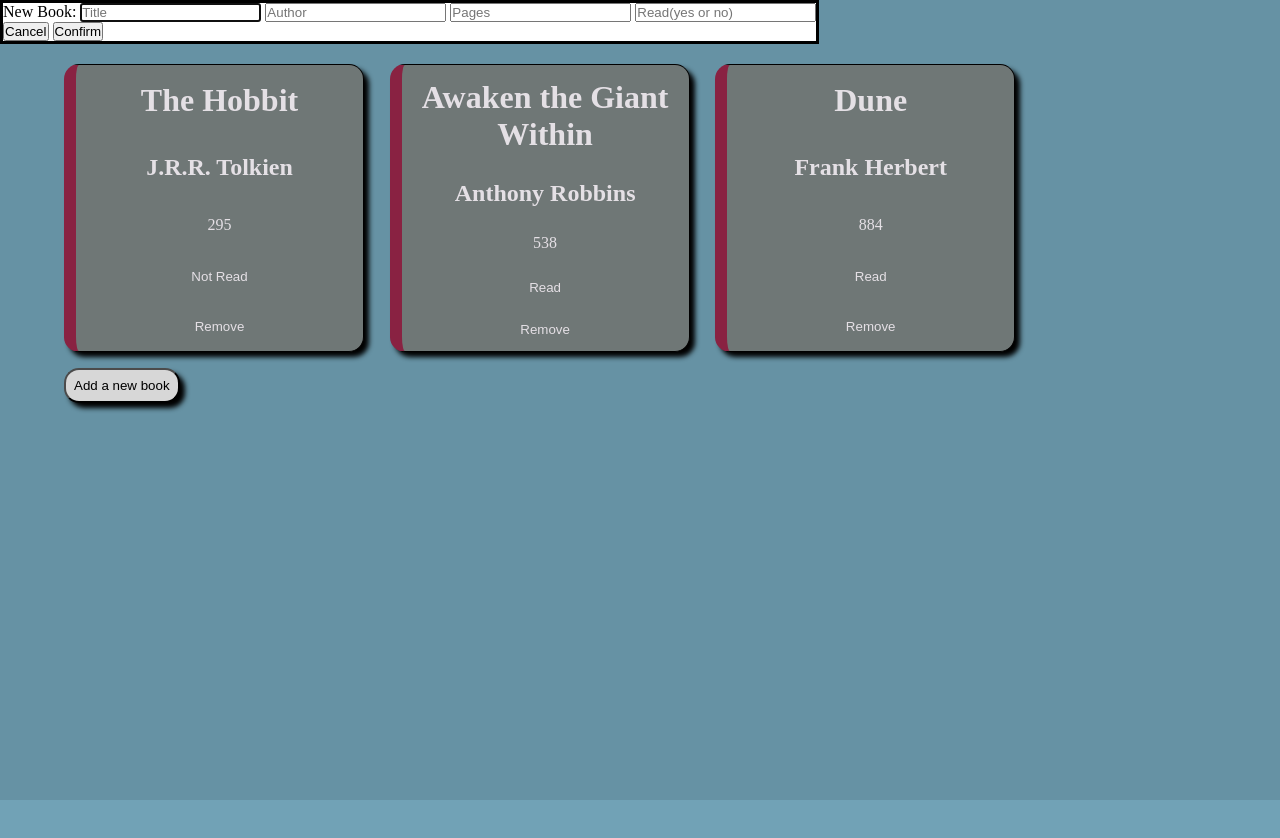
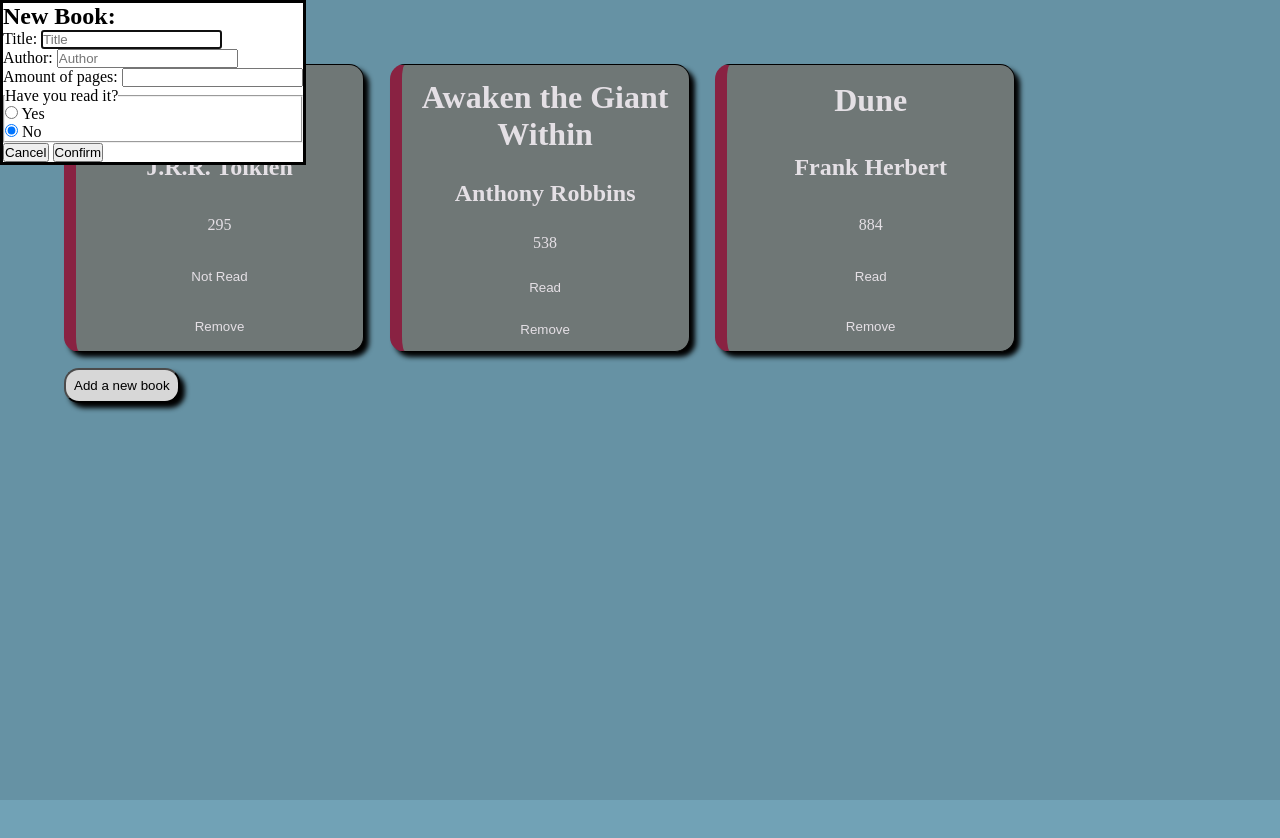
Before and after one commit to tyleraj93/library, a plain HTML site: page index.html in a window 1280 px wide. Both pictures are taken after a click on the button "Add a new book". Drawn offline with Linux system fonts and the light colour scheme.

Commit message:
Correct form labeling, id's, names, and structuring

```diff
--- a/index.html
+++ b/index.html
@@ -14,16 +14,33 @@
         </div>
         <div class="dialog-container">
             <dialog id="addBookDialog">
-                <form action="" method="dialog">
-                    <p>
-                        <label for="">
-                            New Book:
-                            <input type="text" class=" input title-input" placeholder="Title">
-                            <input type="text" class="input author-input" placeholder="Author">
-                            <input type="text" class="input pages-input" placeholder="Pages">
-                            <input type="text" class="input read-input" placeholder="Read(yes or no)">
-                        </label>
-                    </p>
+                <form id="formId">
+                    <h2>New Book:</h2>
+                    <div>
+                        <label for="title">Title:</label>
+                        <input type="text" id="title" name="title" class=" input title-input" placeholder="Title" required>
+                    </div>
+                    <div>
+                        <label for="author">Author:</label>
+                        <input type="text" id="author" name="author" class="input author-input" placeholder="Author" required>
+                    </div>
+                    <div>
+                        <label for="pages">Amount of pages:</label>
+                        <input type="number" id="pages" name="pages" class="input pages-input" min="1" pattern="\d+" required>
+                    </div>
+                    <div>
+                        <fieldset>
+                            <legend id="readLegend">Have you read it?</legend>
+                            <div>
+                                <input type="radio" id="yes" name="read" value="true">
+                                <label for="yes">Yes</label>
+                            </div>
+                            <div>
+                                <input type="radio" id="no" name="read" value="false" checked>
+                                <label for="no">No</label>
+                            </div>
+                        </fieldset>
+                    </div>
                     <div>
                         <button type="button" value="cancel" id="cancelBtn">Cancel</button>
                         <button type="submit" id="confirmBtn">Confirm</button>
```
